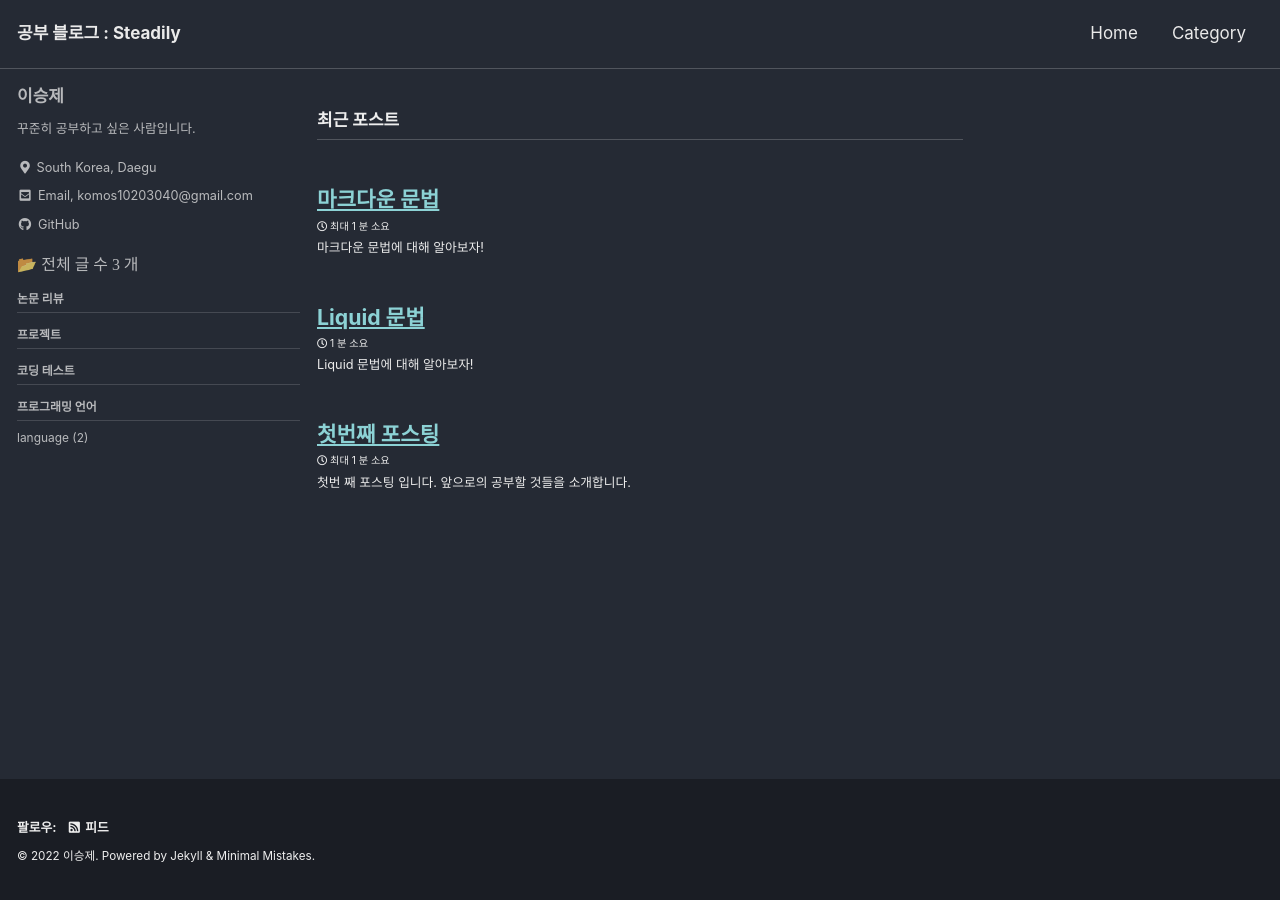
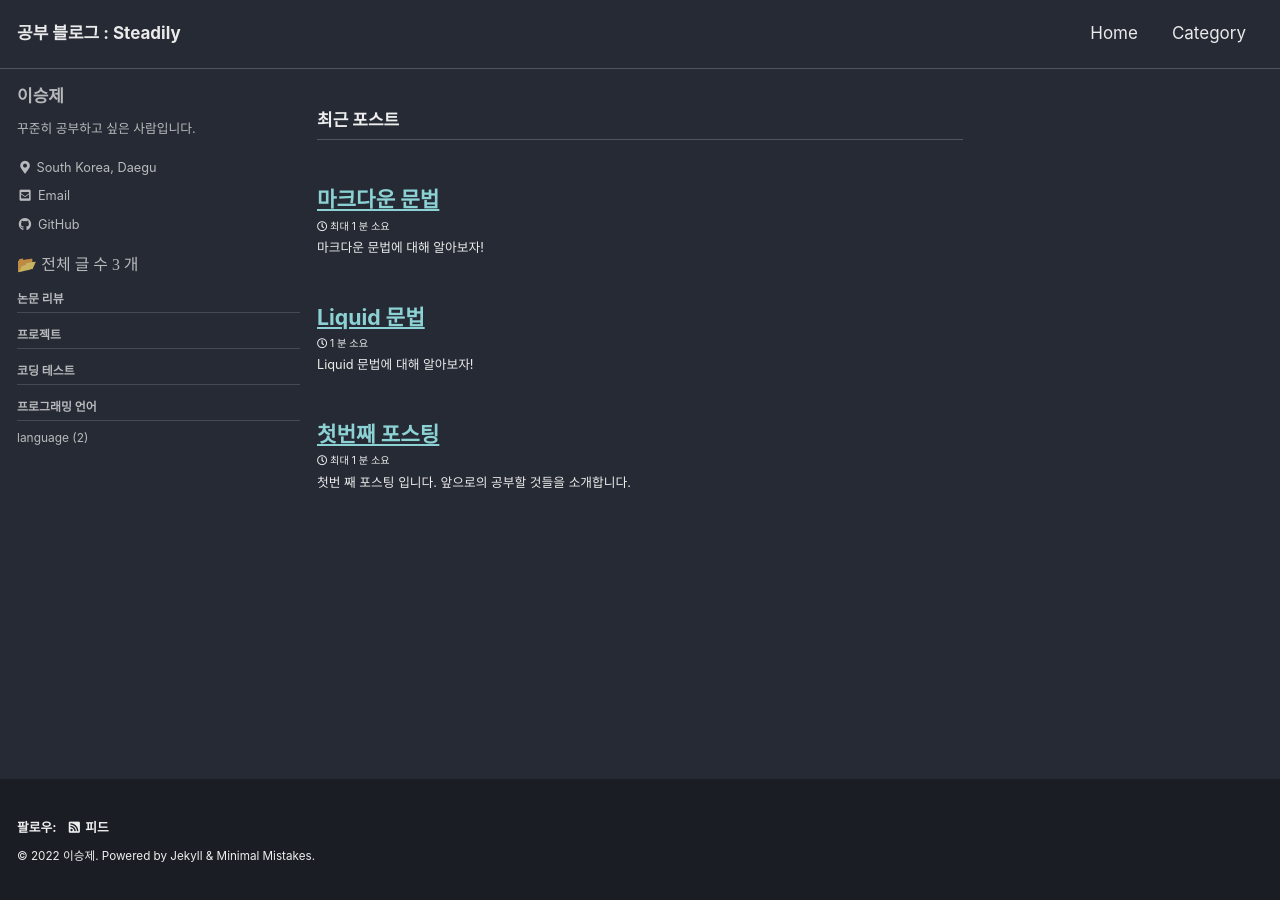
Before and after one commit to komos0509/komos0509.github.io, a Jekyll site: the page built from index.html, in a window 1280 px wide. Built offline with Jekyll 4.4.1, drawn with Linux system fonts in a browser that asks for light colours; cached includes are drawn as plain includes; the list of posts is cut into pages by our own code.

Commit message:
이메일

```diff
--- a/_config.yml
+++ b/_config.yml
@@ -110,7 +110,7 @@ author:
   location         : "South Korea, Daegu"
   email            :
   links:
-    - label: "Email, komos10203040@gmail.com"
+    - label: "Email"
       icon: "fas fa-fw fa-envelope-square"
       url : "mailto:komos10203040@gmail.com"
     - label: "Website"
```
